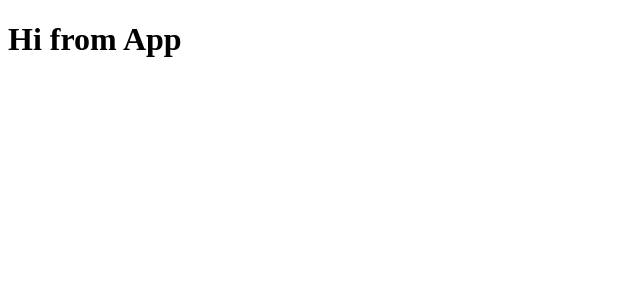
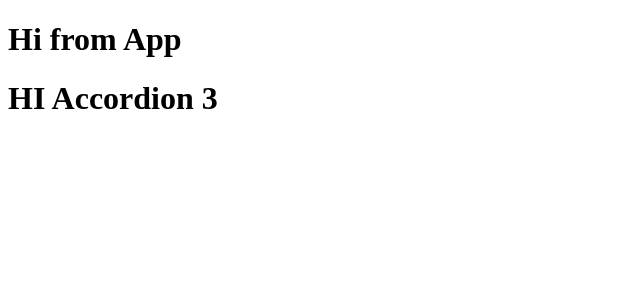
Before and after one commit to OussamaAlouat/react-widgets, a React (Create React App) app: page / in a window 1280 px wide. Shown: the top 300 px of the page, without its empty margins (0-640 px from the left). Built offline with nearby package versions, Linux system fonts and the light colour scheme.

Commit message:
Add Accordion component

```diff
--- a/src/App.js
+++ b/src/App.js
@@ -1,5 +1,26 @@
 import React from 'react';
+import Accordion from './components/Accordion';
+
+const items = [
+  {
+    title: 'What is React ?',
+    content: 'React is a front end javascript framework'
+  },
+  {
+    title: 'Why use React',
+    content: 'React is a a favourite framework'
+  },
+  {
+    title: 'How do you use React',
+    content: 'You use React by creating components'
+  }
+]
 
 export default () => {
-  return <h1>Hi from App</h1>
+  return (
+    <div>
+      <h1>Hi from App</h1>
+      <Accordion items={items} />
+    </div>
+    )
 }
--- /dev/null
+++ b/src/components/Accordion.js
@@ -0,0 +1,8 @@
+import react from 'react';
+
+const Accordion = (props) => {
+  const { items } = props;
+  return <h1>HI Accordion {items.length}</h1>
+}
+
+export default Accordion;
```
